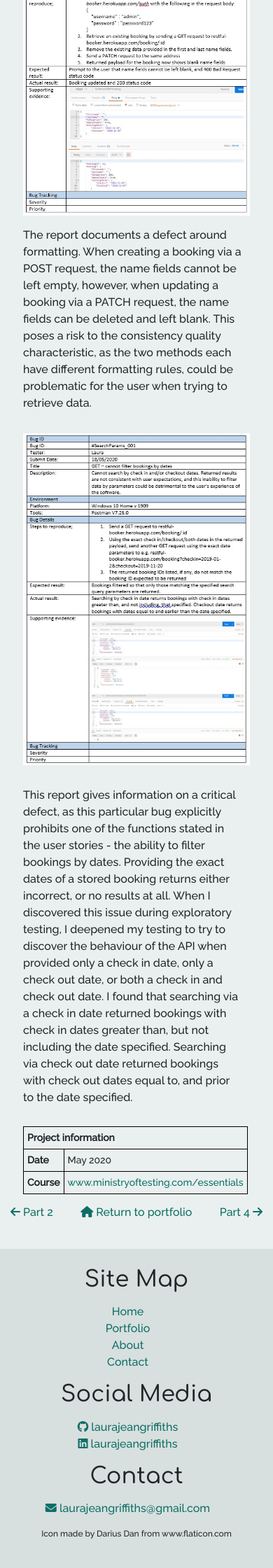
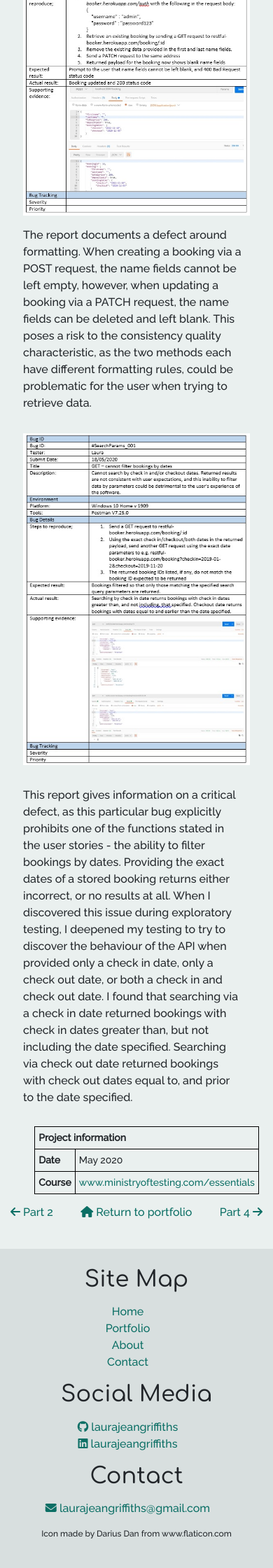
Before and after one commit to laurajeangriffiths/laurajeangriffiths.github.io, a Jekyll site: the page built from _posts/2020-06-15-bug-reports.html, in a window 390 px wide. Shown: the part 550-2790 px from the top of the page at 70% size. Built offline with Jekyll 4.4.1, drawn with Linux system fonts in a browser that asks for light colours; nearby versions of some CDN libraries.

Commit message:
Update responsive.css

```diff
--- a/assets/responsive.css
+++ b/assets/responsive.css
@@ -41,13 +41,22 @@
 
   .project-info2 {
     order: 3;
+    margin-top: 0;
     margin-bottom: 1em;
+    margin-left: auto;
+    margin-right: auto;
   }
+
+  /* .clearfix {
+    overflow: auto;
+  } */
 
   .project-info {
     order: 6;
     margin-top: 1em;
     margin-bottom: 1em;
+    margin-left: 5%;
+    margin-right: 5%;
   }
 
   .risk-table, .br2 {
```
